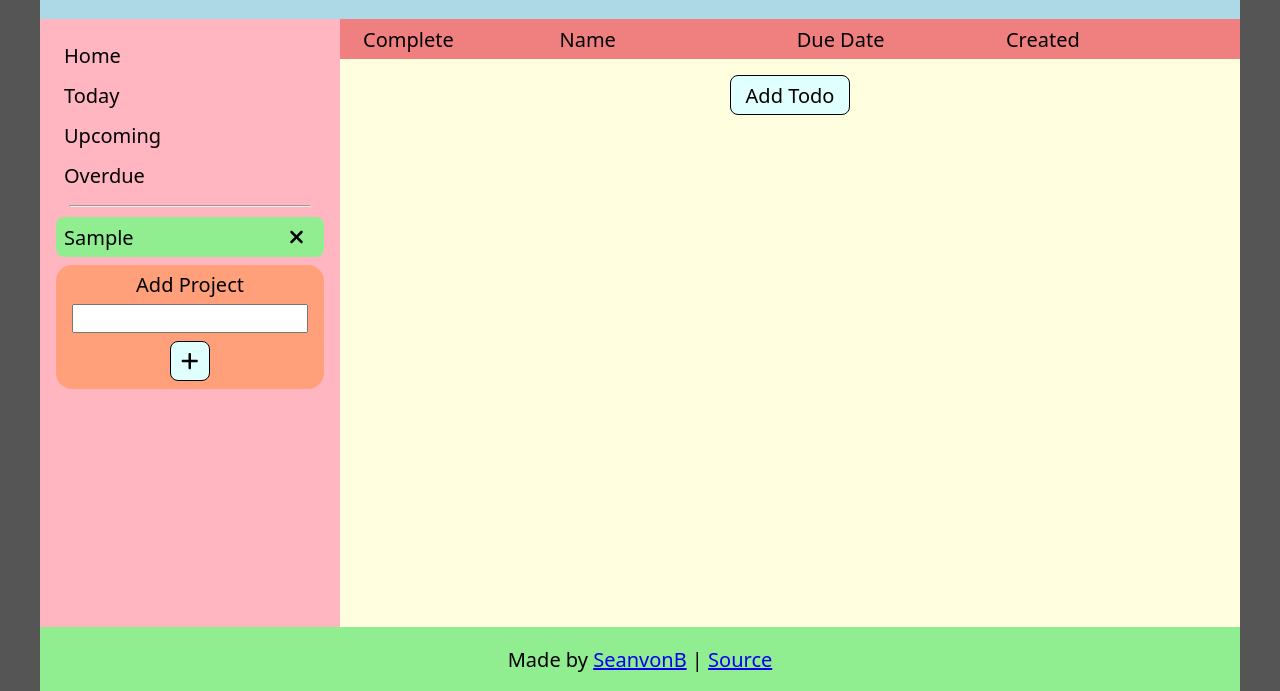
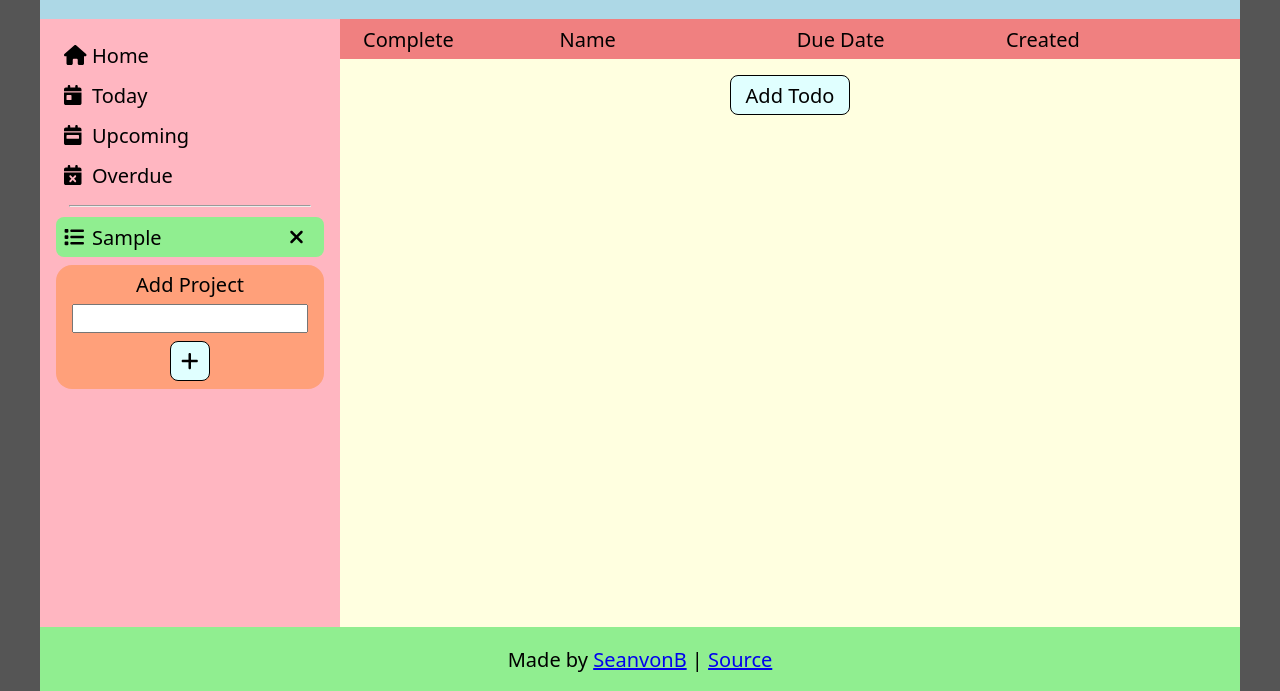
Before and after one commit to SeanvonB/todo-list, a website built with webpack: page src/index.html in a window 1280 px wide. Both pictures are taken after typing "Sample" into the empty fields and a click on the button 190 px from the left and 430 px from the top of the page. Shown: the part 109-800 px from the top of the page. Built offline with nearby package versions, Linux system fonts and the light colour scheme.

Commit message:
Add menu icons

```diff
--- a/src/js/components/Menu.js
+++ b/src/js/components/Menu.js
@@ -11,22 +11,42 @@ export const Menu = (projects = []) => {
 
 	const home = document.createElement("li");
 	home.classList.add("home");
-	home.textContent = "Home";
+	const homeIcon = document.createElement("i");
+	homeIcon.classList.add("fas", "fa-home");
+	const homeLabel = document.createElement("h2");
+	homeLabel.textContent = "Home";
+	home.appendChild(homeIcon);
+	home.appendChild(homeLabel);
 	menu.appendChild(home);
 
 	const today = document.createElement("li");
 	today.classList.add("today");
-	today.textContent = "Today";
+	const todayIcon = document.createElement("i");
+	todayIcon.classList.add("fas", "fa-calendar-day");
+	const todayLabel = document.createElement("h2");
+	todayLabel.textContent = "Today";
+	today.appendChild(todayIcon);
+	today.appendChild(todayLabel);
 	menu.appendChild(today);
 
 	const upcoming = document.createElement("li");
 	upcoming.classList.add("upcoming");
-	upcoming.textContent = "Upcoming";
+	const upcomingIcon = document.createElement("i");
+	upcomingIcon.classList.add("fas", "fa-calendar-week");
+	const upcomingLabel = document.createElement("h2");
+	upcomingLabel.textContent = "Upcoming";
+	upcoming.appendChild(upcomingIcon);
+	upcoming.appendChild(upcomingLabel);
 	menu.appendChild(upcoming);
 
 	const overdue = document.createElement("li");
 	overdue.classList.add("overdue");
-	overdue.textContent = "Overdue";
+	const overdueIcon = document.createElement("i");
+	overdueIcon.classList.add("fas", "fa-calendar-times");
+	const overdueLabel = document.createElement("h2");
+	overdueLabel.textContent = "Overdue";
+	overdue.appendChild(overdueIcon);
+	overdue.appendChild(overdueLabel);
 	menu.appendChild(overdue);
 
 	const hRule = document.createElement("hr");
@@ -36,14 +56,17 @@ export const Menu = (projects = []) => {
 		const item = document.createElement("li");
 		item.setAttribute("data-project", project);
 		item.classList.add("project", project);
-		const projectText = document.createElement("p");
-		projectText.textContent =
+		const projectIcon = document.createElement("i");
+		projectIcon.classList.add("fas", "fa-list");
+		const projectLabel = document.createElement("h2");
+		projectLabel.textContent =
 			project.charAt(0).toUpperCase() + project.slice(1);
 		const deleteBtn = document.createElement("button");
 		deleteBtn.classList.add("delete-project");
 		const deleteIcon = document.createElement("i");
 		deleteIcon.classList.add("fas", "fa-times");
-		item.appendChild(projectText);
+		item.appendChild(projectIcon);
+		item.appendChild(projectLabel);
 		deleteBtn.appendChild(deleteIcon);
 		item.appendChild(deleteBtn);
 		menu.appendChild(item);
--- a/src/js/userInterface.js
+++ b/src/js/userInterface.js
@@ -17,7 +17,6 @@ export const userInterface = (() => {
 	// DOM Elements
 	const addButton = document.querySelector("button.add-todo");
 	const dialogContainer = document.querySelector("aside.dialog-container");
-	const mainContainer = document.querySelector("main.main-container");
 	const navContainer = document.querySelector("nav.nav-container");
 	const tableBody = document.querySelector("tbody");
 	const tableHead = document.querySelector("thead");
@@ -193,13 +192,19 @@ export const userInterface = (() => {
 	 * @param {Event} e
 	 */
 	function handleMenu(e) {
-		if (e.target.classList.contains("home")) viewHome();
-		if (e.target.classList.contains("today")) viewToday();
-		if (e.target.classList.contains("upcoming")) viewUpcoming();
-		if (e.target.classList.contains("overdue")) viewOverdue();
+		if (e.type === "submit") {
+			const name = e.target.elements.project.value.toLowerCase();
+			addProject(name);
+			return;
+		}
+
 		if (e.target.closest("li")) {
-			if (e.target.closest("li").classList.contains("project")) {
-				const item = e.target.closest("li");
+			const item = e.target.closest("li");
+			if (item.classList.contains("home")) viewHome();
+			if (item.classList.contains("today")) viewToday();
+			if (item.classList.contains("upcoming")) viewUpcoming();
+			if (item.classList.contains("overdue")) viewOverdue();
+			if (item.classList.contains("project")) {
 				const button = item.querySelector("button.delete-project");
 				const project = item.dataset.project;
 
@@ -207,10 +212,6 @@ export const userInterface = (() => {
 					? deleteProject(project)
 					: viewProject(project);
 			}
-		}
-		if (e.type === "submit") {
-			const name = e.target.elements.project.value.toLowerCase();
-			addProject(name);
 		}
 	}
 
--- a/src/sass/main.scss
+++ b/src/sass/main.scss
@@ -221,17 +221,26 @@ nav {
 	}
 
 	ul {
-		display: grid;
 		font-size: 20px;
-		grid-template-columns: 100%;
 		list-style: none;
 		margin: 0;
 		overflow: scroll;
 		padding: 0;
 
+		h2 {
+			font-size: 20px;
+			font-weight: normal;
+			margin: 0;
+			padding: 8px;
+		}
+
 		hr {
 			width: 90%;
 		}
+
+		i {
+			height: 20px;
+			width: 20px;
 		}
 
 		li {
@@ -239,8 +248,11 @@ nav {
 			border-radius: 8px;
 			cursor: pointer;
 			display: grid;
+			grid-auto-columns: 40px;
 			grid-auto-flow: column;
+			grid-template-columns: 20px minmax(0, 1fr);
 			grid-template-rows: 24px;
+			justify-content: start;
 			padding: 8px;
 		}
 
@@ -249,14 +261,13 @@ nav {
 		}
 
 		li.project {
-		grid-template-columns: minmax(0, 1fr) 40px;
-
 			button {
 				padding: 8px;
 			}
 
 			p {
 				margin: 0;
+			}
 		}
 	}
 }
```
Lines whose indentation alone changed are shown as unchanged.
